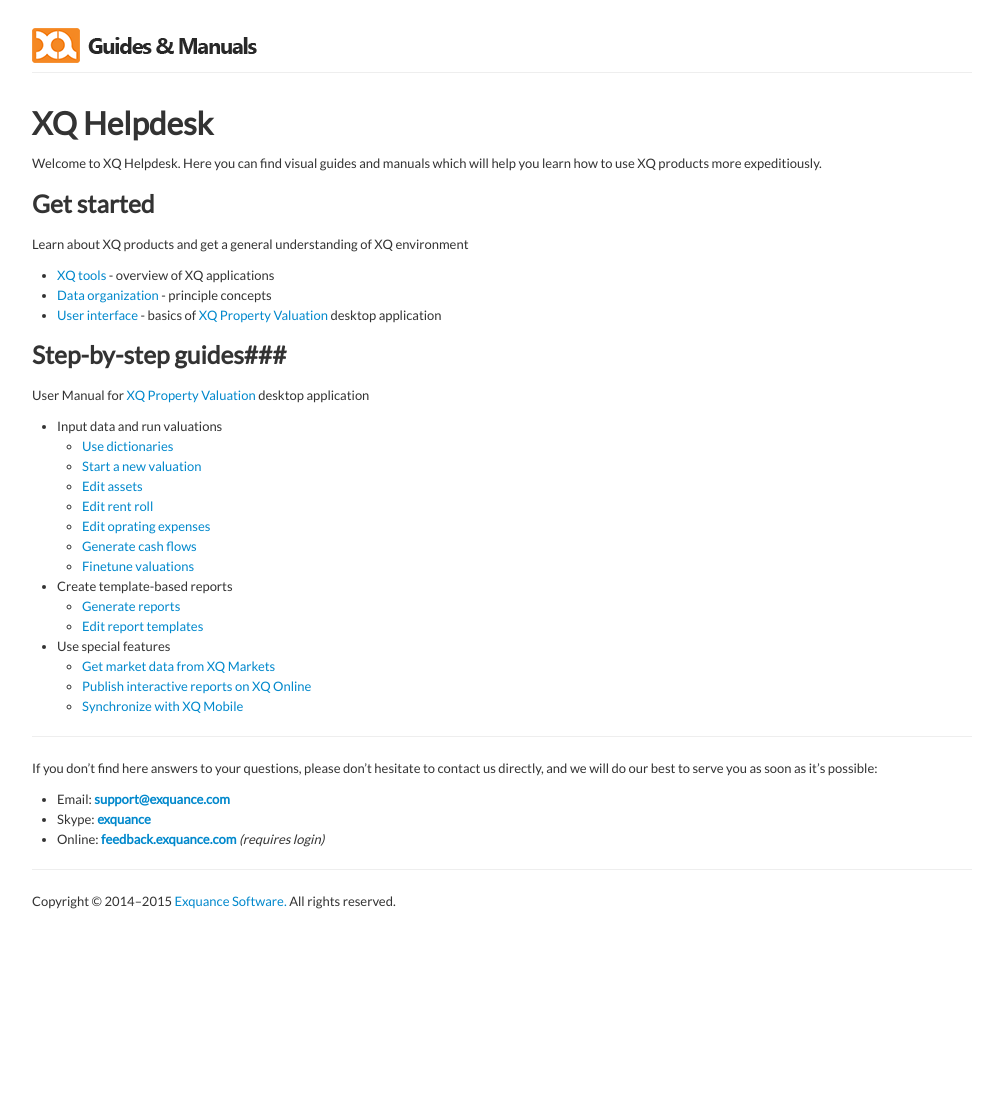
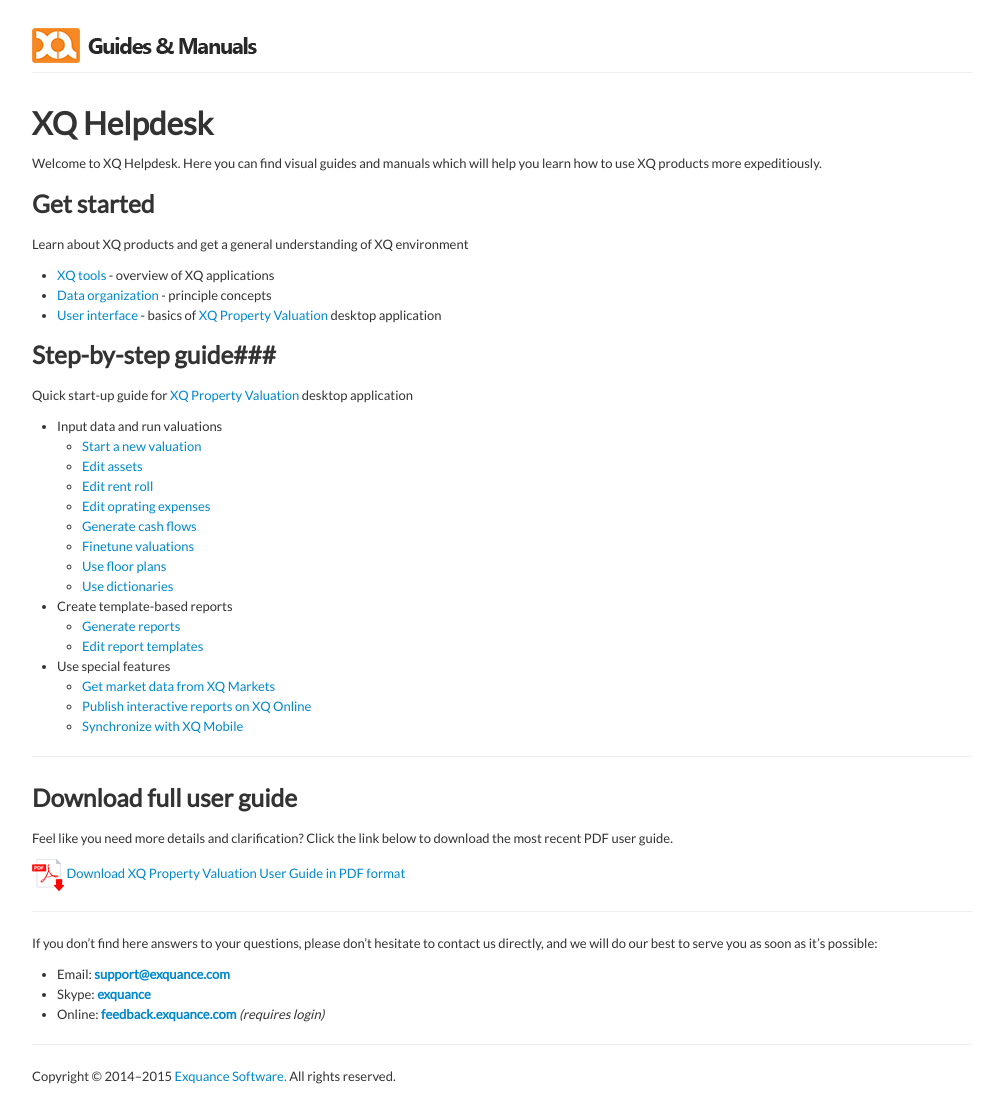
Before and after one commit to Exquance/help.exquance.com, a Jekyll site: the page built from index.md, in a window 1280 px wide. Shown: the whole page, without its empty margins (138-1141 px from the left). Built offline with Jekyll 4.4.1, drawn with Linux system fonts in a browser that asks for light colours; nearby versions of some CDN libraries; before the commit the page ends 920 px from its top, so only the background shows below that.

Commit message:
Add PDF download link to main index page.

```diff
--- a/index.md
+++ b/index.md
@@ -11,17 +11,18 @@
 * [Data organization](/getstarted/data.html) - principle concepts
 * [User interface](/getstarted/interface.html) - basics of [XQ Property Valuation](http://exquance.com/products-valuation) desktop application
 
-### Step-by-step guides###
-User Manual for [XQ Property Valuation](http://exquance.com/products-valuation) desktop application
+### Step-by-step guide###
+Quick start-up guide for [XQ Property Valuation](http://exquance.com/products-valuation) desktop application
 
 * Input data and run valuations
-  * [Use dictionaries](/howto/use-dictionaries.html)
   * [Start a new valuation](/howto/startvaluation.html)
   * [Edit assets](/howto/edit-assets.html)
   * [Edit rent roll](/howto/rentroll.html)
   * [Edit oprating expenses](/howto/opex.html)
   * [Generate cash flows](/howto/cashflow.html)
   * [Finetune valuations](/howto/valuation.html)
+  * [Use floor plans](/howto/use-flooplans.html)
+  * [Use dictionaries](/howto/use-dictionaries.html)
 * Create template-based reports
   * [Generate reports](/howto/reportbuilder.html)
   * [Edit report templates](/howto/reportdesigner.html)
@@ -32,6 +33,13 @@
 
 
 ----------
+### Download full user guide ###
+
+Feel like you need more details and clarification? Click the link below to download the most recent PDF user guide.
+
+![PDF User Guide](http://help.exquance.com/images/pdf_download_icon.png) [Download XQ Property Valuation User Guide in PDF format](/media/XQ_Valuation_Guide.pdf)
+
+----------
 
 If you don't find here answers to your questions, please don't hesitate to contact us directly, and we will do our best to serve you as soon as it's possible:
 
```
Also changed, not shown: images/pdf_download_icon.png (added), 1 other file.
